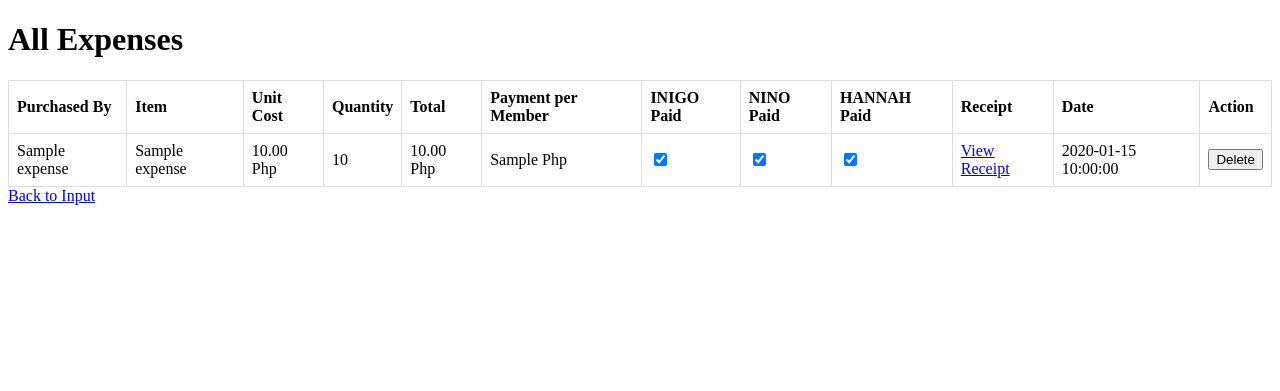
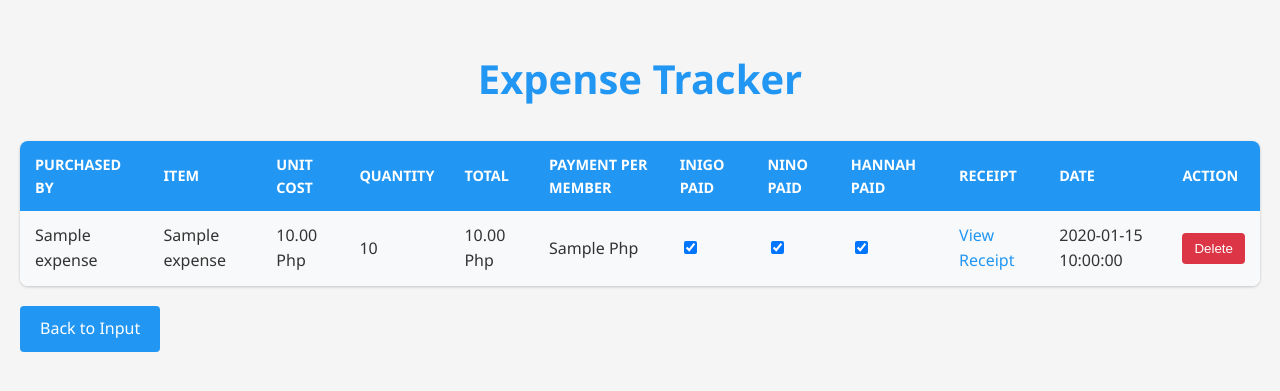
Before and after one commit to sggenDebugs/thesis-website, a PHP site: page /tracker/display.php in a window 1280 px wide. Shown: the top 391 px of the page. Run offline with PHP 8.4, Linux system fonts and the light colour scheme; tables that the repository leaves empty or names only in its code hold one stand-in row (values such as "Sample post").

Commit message:
feat: enhance UI for expense tracker with improved styling and layout

```diff
--- a/tracker/display.php
+++ b/tracker/display.php
@@ -50,9 +50,58 @@ try {
 <head>
     <title>View Expenses</title>
     <style>
+        :root {
+            --primary-color: #2196F3;
+            --secondary-color: #1976D2;
+            --background-color: #f5f5f5;
+            --text-color: #333;
+        }
+
+        body {
+            font-family: 'Segoe UI', Tahoma, Geneva, Verdana, sans-serif;
+            line-height: 1.6;
+            margin: 0;
+            padding: 20px;
+            background-color: var(--background-color);
+            color: var(--text-color);
+        }
+
+        h1 {
+            color: var(--primary-color);
+            text-align: center;
+            margin-bottom: 30px;
+            font-size: 2.5em;
+        }
+
         table {
             width: 100%;
             border-collapse: collapse;
+            background-color: white;
+            box-shadow: 0 1px 3px rgba(0,0,0,0.2);
+            border-radius: 8px;
+            overflow: hidden;
+        }
+
+        th {
+            background-color: var(--primary-color);
+            color: white;
+            font-weight: 600;
+            text-transform: uppercase;
+            font-size: 0.9em;
+        }
+
+        th, td {
+            padding: 12px 15px;
+            text-align: left;
+            border: none;
+        }
+
+        tr:nth-child(even) {
+            background-color: #f8f9fa;
+        }
+
+        tr:hover {
+            background-color: #f1f4f6;
         }
 
         .paid-checkbox {
@@ -64,11 +113,43 @@ try {
             margin-right: 15px;
         }
 
-        th,
-        td {
-            padding: 8px;
-            border: 1px solid #ddd;
-            text-align: left;
+        button {
+            background-color: #dc3545;
+            color: white;
+            border: none;
+            padding: 8px 12px;
+            border-radius: 4px;
+            cursor: pointer;
+            transition: background-color 0.3s;
+        }
+
+        button:hover {
+            background-color: #c82333;
+        }
+
+        a {
+            color: var(--primary-color);
+            text-decoration: none;
+            transition: color 0.3s;
+        }
+
+        a:hover {
+            color: var(--secondary-color);
+        }
+
+        .back-link {
+            display: inline-block;
+            margin-top: 20px;
+            padding: 10px 20px;
+            background-color: var(--primary-color);
+            color: white;
+            border-radius: 4px;
+            text-decoration: none;
+            transition: background-color 0.3s;
+        }
+
+        .back-link:hover {
+            background-color: var(--secondary-color);
         }
     </style>
     <script>
@@ -95,7 +176,9 @@ try {
 </head>
 
 <body>
-    <h1>All Expenses</h1>
+    <div class="container">
+        <h1>Expense Tracker</h1>
+        <div class="table-responsive">
             <table>
                 <tr>
                     <th>Purchased By</th>
@@ -161,7 +244,9 @@ try {
                     </tr>
                 <?php endforeach; ?>
             </table>
-    <a href="index.html">Back to Input</a>
+        </div>
+        <a href="index.html" class="back-link">Back to Input</a>
+    </div>
 </body>
 
 </html>
```
Also changed, not shown: tracker/index.html (+64 -3 lines). Lines whose indentation alone changed are shown as unchanged.
